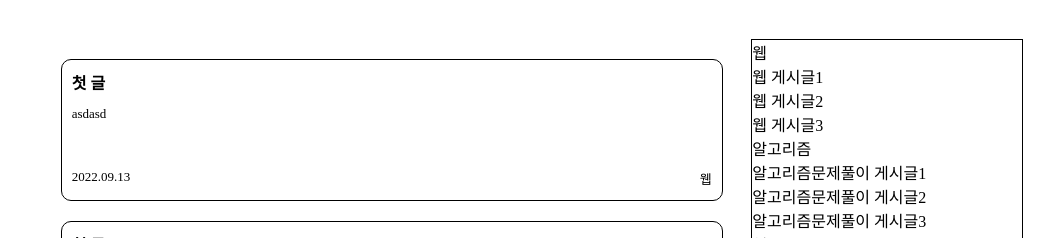
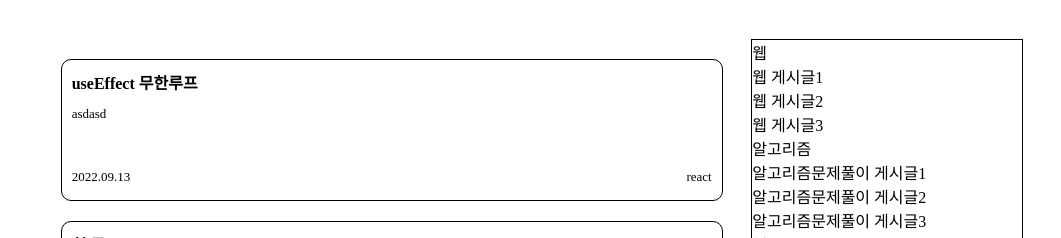
Before and after one commit to spde3289/spde3289.github.io, a React (Create React App) app: page / in a window 1280 px wide. Shown: the part 297-535 px from the top of the page, without its empty margins (108-1169 px from the left). Built offline with nearby package versions, Linux system fonts and the light colour scheme.

Commit message:
update search

```diff
--- a/src/components/Header.jsx
+++ b/src/components/Header.jsx
@@ -4,12 +4,18 @@ import { useRef } from "react";
 import { Link } from 'react-router-dom';
 import { AiOutlineSearch } from 'react-icons/ai'
 
-const Header = () => {
+const Header = (props) => {
+    console.log()
+
     const input = useRef();
 
     const inputOnClick = () => {
         input.current.focus();
     };
+
+    const search = (e) => {
+        console.log(e.target.value);
+    }
 
     return(
         <HeaderBar>
@@ -21,7 +27,7 @@ const Header = () => {
                 <Search >
                     <SearchTextara
                     type='text'
-                    onChange={(e)=>{console.log(e.target.value)}}
+                    onChange={(e)=>{search(e)}}
                     ref={input}
                     placeholder='search'/>
                     <AiOutlineSearch
--- a/src/components/Passengers.jsx
+++ b/src/components/Passengers.jsx
@@ -1,12 +1,14 @@
 import React, { useState, useEffect } from 'react';
 import Pagination from './Pagination';
+import Header from './Header';
 
 const content = [
-    {key: 1, title: '첫 글', body: 'asdasd', date:'2022.09.13', category: '웹', link: '/first'},
+    {key: 1, title: 'useEffect 무한루프', body: 'asdasd', date:'2022.09.13', category: 'react', link: '/first'},
     {key: 2, title: '첫 글', body: 'asdasd', date:'2022.09.13', category: '웹', link: '/second'},
 ];
 
 const Passengers = () => {
+    Header(content)
 
     const maxPageNumber = 5;
     const totalPages = Math.ceil(content.length/maxPageNumber);
```
